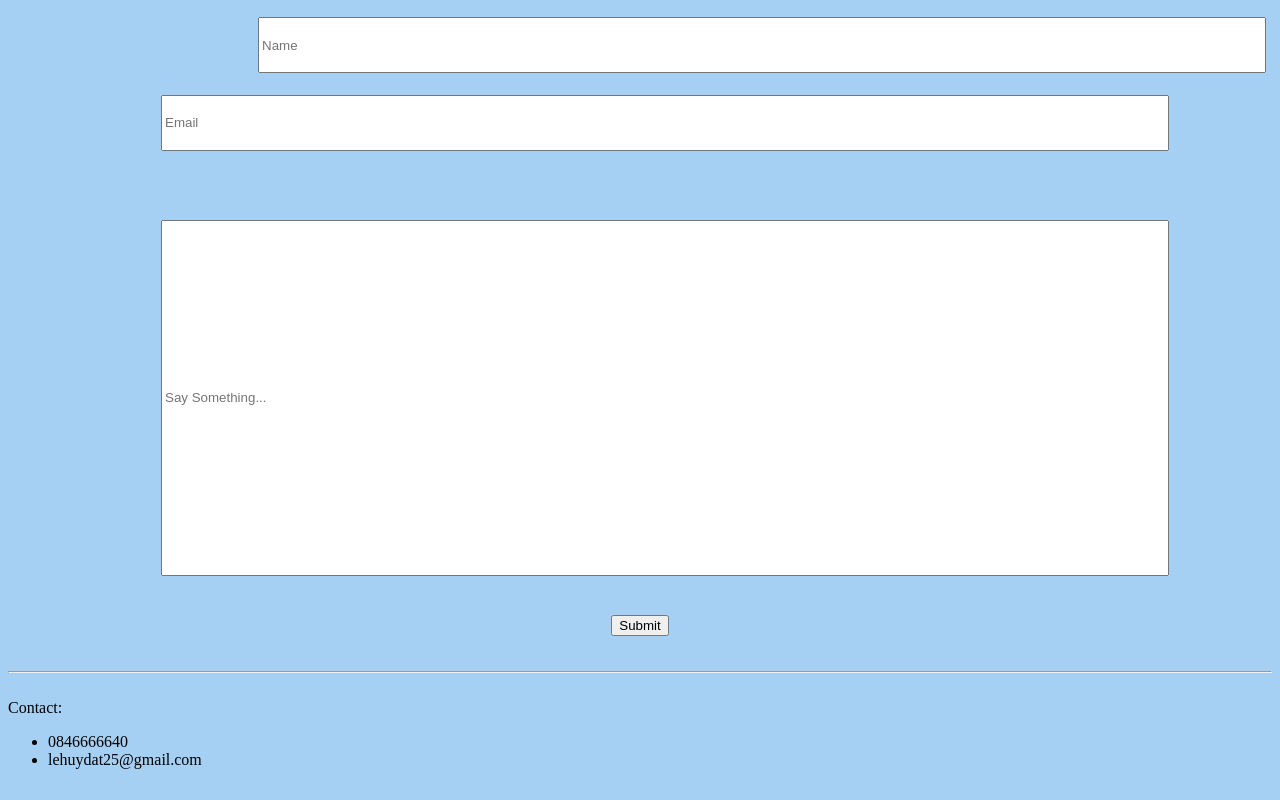
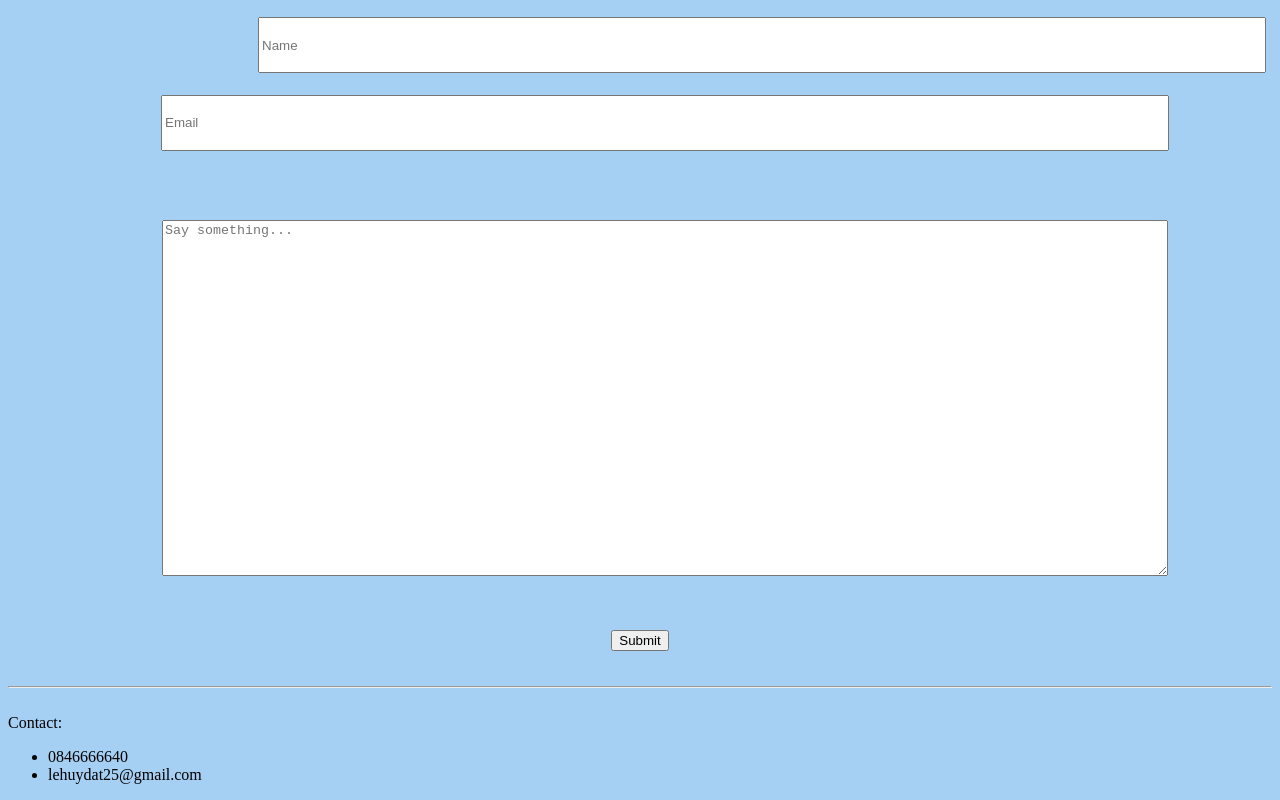
Before and after one commit to huydat0205/Final, a plain HTML site: page final/index.html in a window 1280 px wide. Shown: the part 4336-5136 px from the top of the page. Drawn offline with Linux system fonts and the light colour scheme.

Commit message:
index.html

```diff
--- a/final/index.html
+++ b/final/index.html
@@ -174,7 +174,8 @@
             <div>
               <input type="text" placeholder="Email" name="uname" required style="width: 1000px;height: 50px;margin-left: 50px ;">
             </div><br>
-            <input type="tel" placeholder="Say Something..." name="uname" required style="width: 1000px;height: 350px;margin-left: 50px ;"><br>
+            <textarea id="about" name="uname" placeholder="Say something..." name="uname"
+            required style="width: 1000px;height: 350px;margin-left: 50px ;"></textarea><br>
             <input type="submit" Submit>
           </div>
 
```
